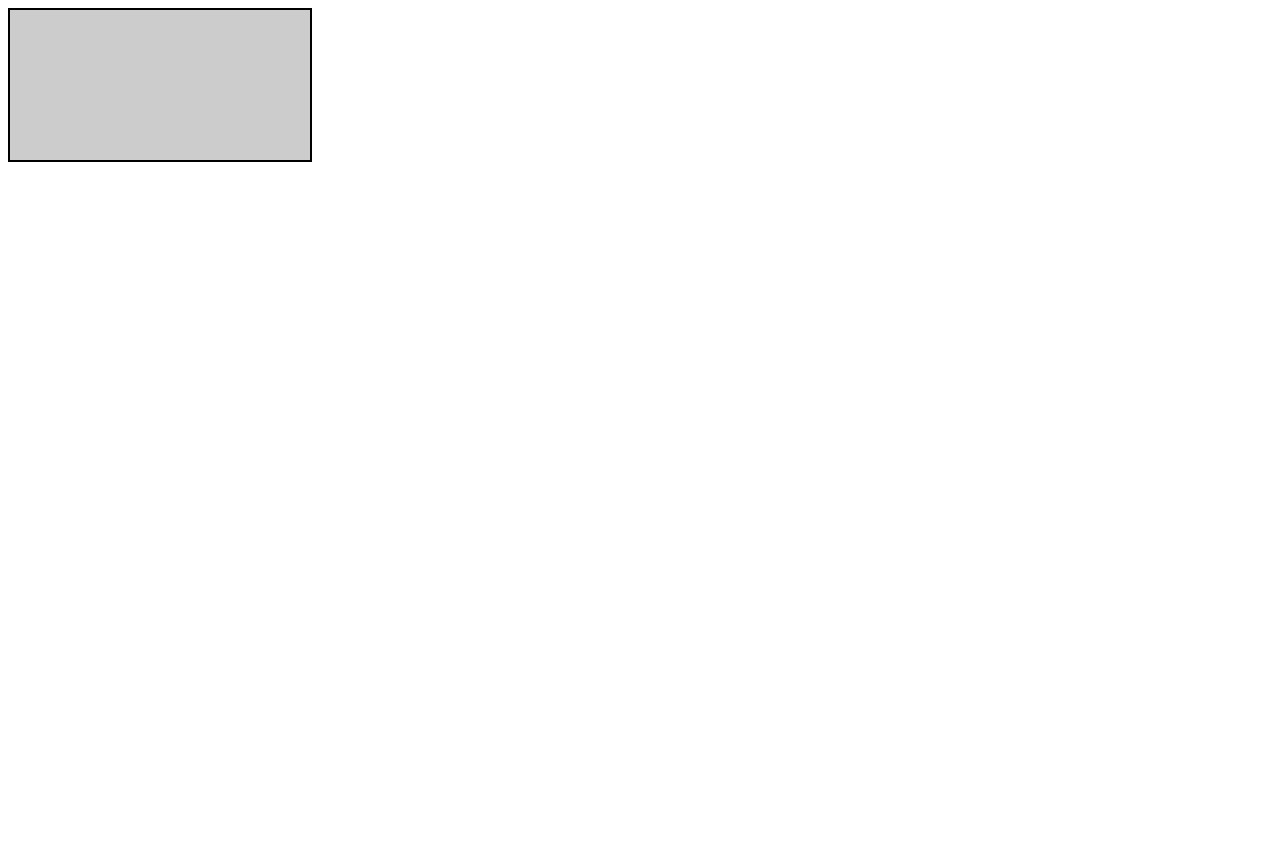
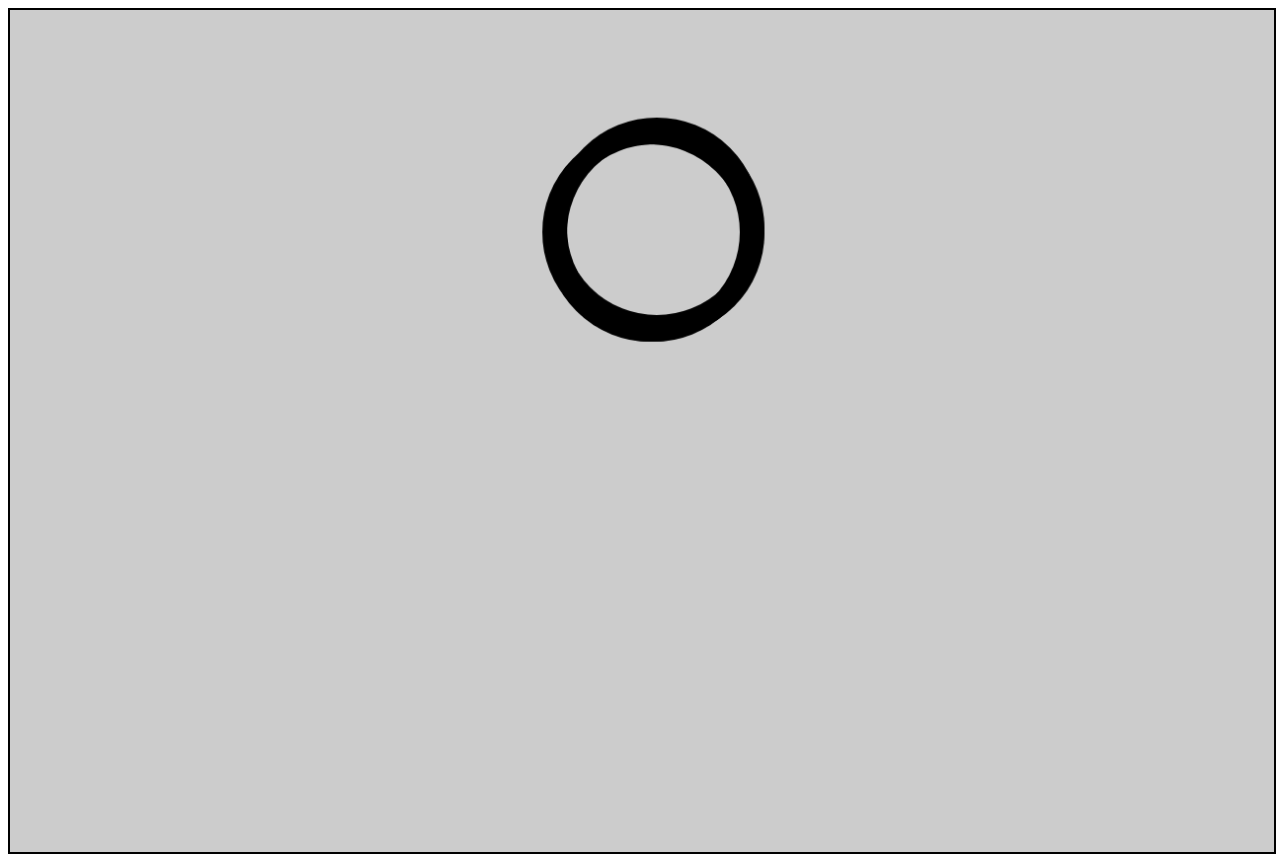
Before and after one commit to marksoper/ball, a plain HTML site: page index.html in a window 1280 px wide. Before the commit the page ends 800 px from the top, so only its background shows below. Drawn offline with Linux system fonts and the light colour scheme.

Commit message:
new refactor working - penSketch looks pretty cool

```diff
--- a/ball.js
+++ b/ball.js
@@ -42,12 +42,12 @@
     penSketch: function() {
       var x, y, radius;
       for (var i=0; i<Math.floor(this.lineWidth); i++) {
-        this.canvas.context.beginPath();
+        this.context.beginPath();
         x = Math.floor(this.x + (20 + i/50) * Math.random());
         y = Math.floor(this.y + (20+ i/50) * Math.random());
         radius = Math.floor(this.radius +3 * Math.random());
-        this.canvas.context.arc(x, y, this.radius, 0, twicePI, true);
-        this.canvas.context.stroke();
+        this.context.arc(x, y, this.radius, 0, twicePI, true);
+        this.context.stroke();
       }
     }
   };
--- a/index.html
+++ b/index.html
@@ -5,6 +5,7 @@
   <head>
     <title>Ball</title>
     <link rel="stylesheet" href="ball.css">
+    <script src="main.js"></script>
     <script src="loop.js"></script>
     <script src="ball.js"></script>
   </head>
--- a/main.js
+++ b/main.js
@@ -34,17 +34,17 @@
     var canvasResizing;
     var aspectRatio = 1.5;
     //
-    canvas.resize();
+    resizeCanvas(canvas, aspectRatio);
     var loop = new Loop();
     var ball = new Ball({
       canvas: canvas,
       context: context,
       radius: 100,
       locateX: function() {
-        Math.floor(this.canvas.width / 2);
+        return Math.floor(this.canvas.width / 2);
       },
       locateY: function() {
-        Math.floor(this.canvas.height / 4);
+        return Math.floor(this.canvas.height / 4);
       },
       strokeColor: "#ff0000",
       lineWidth: 10,
```
